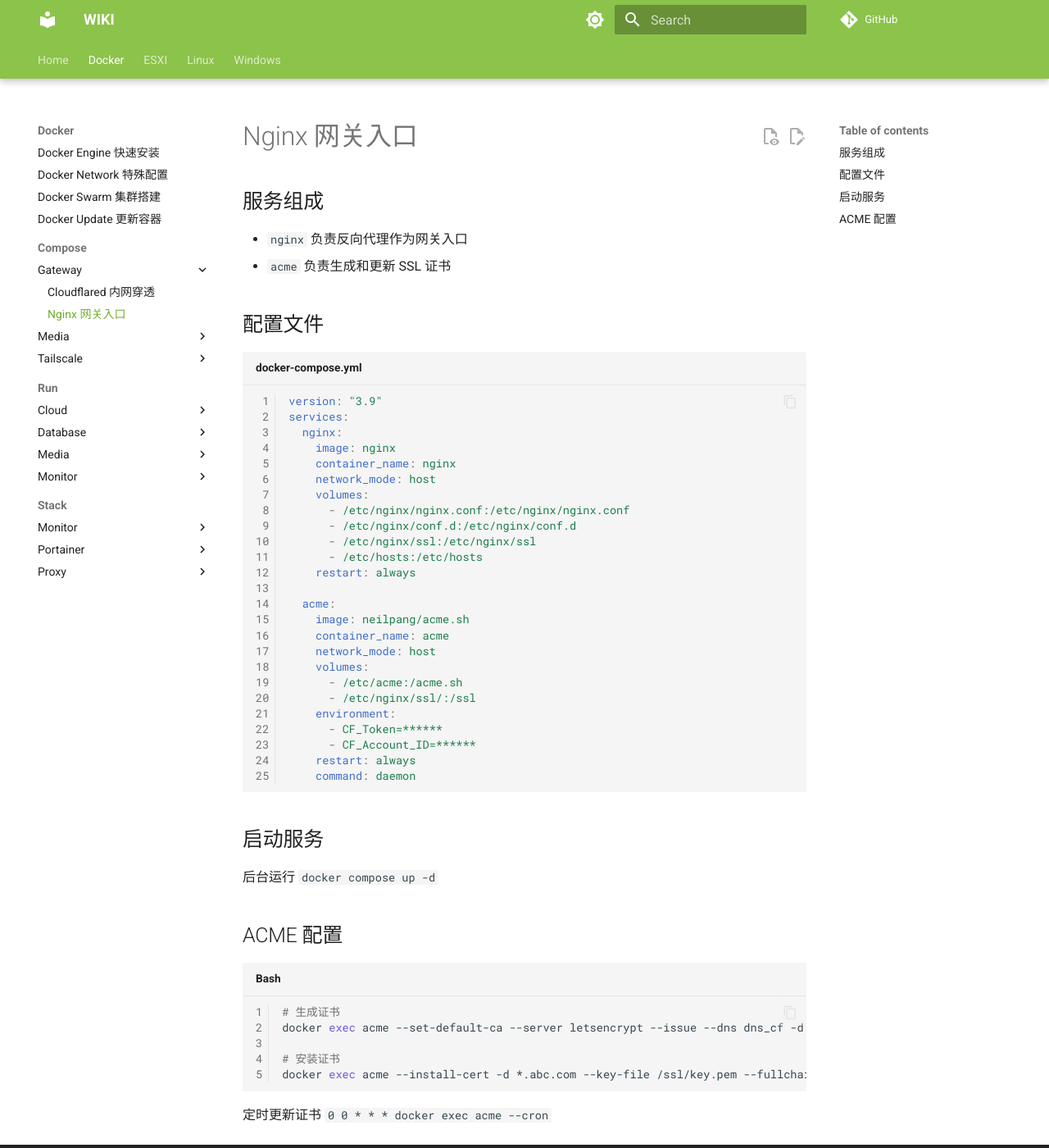
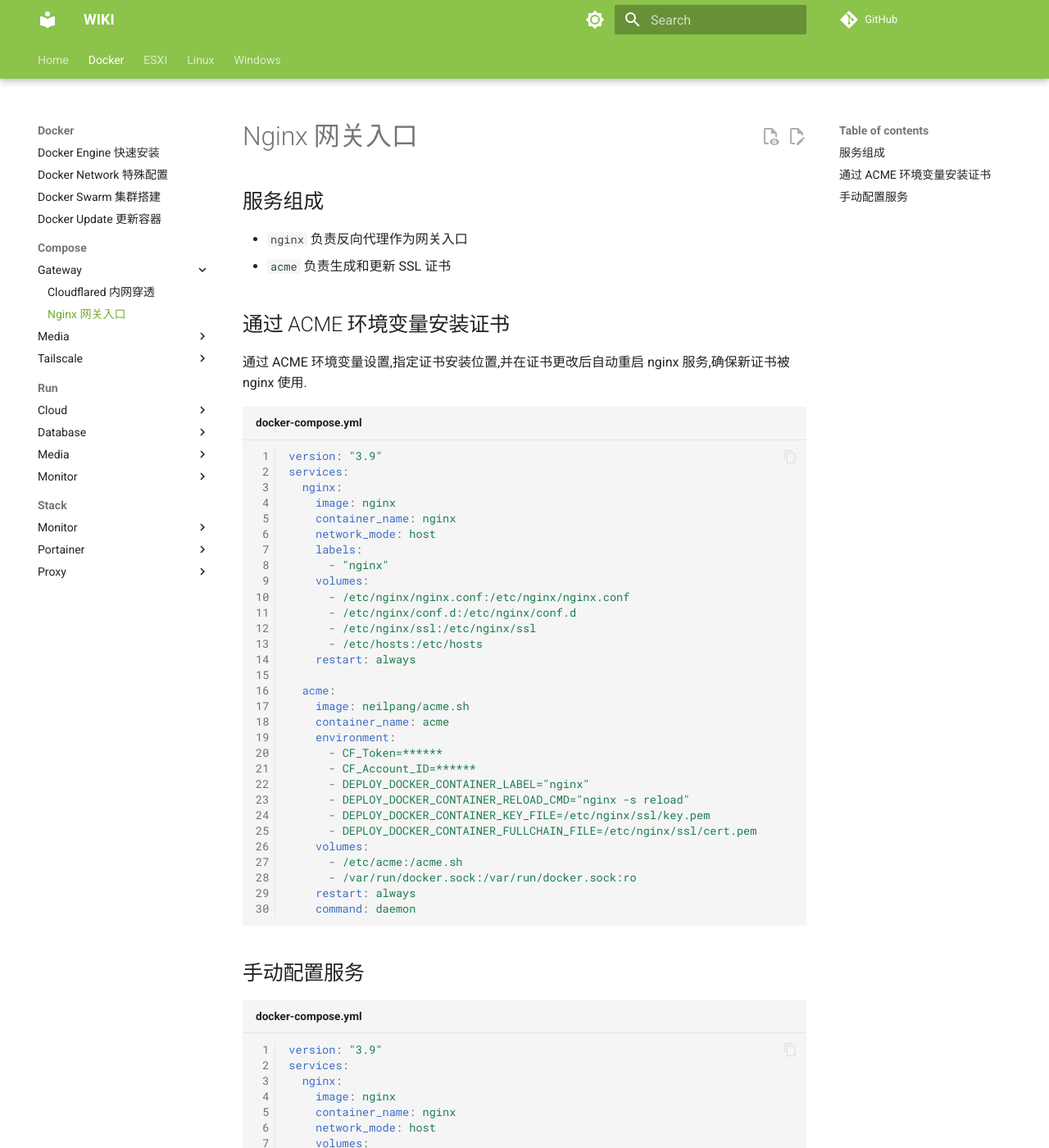
Before and after one commit to zexvar/wiki, an MkDocs documentation site: the page built from docs/Docker/Compose/Gateway/nginx.md, in a window 1280 px wide and 1400 px high. Shown: the whole window at 82% size. Built offline with MkDocs 1.6.1 and Material for MkDocs 9.7.7, drawn with Linux system fonts in a browser that asks for light colours; comment, search, counter and statistics services are not loaded; the version menu is left out.

Commit message:
update Docker\Compose\Gateway

````diff
--- a/docs/Docker/Compose/Gateway/nginx.md
+++ b/docs/Docker/Compose/Gateway/nginx.md
@@ -5,7 +5,44 @@
 - `nginx` 负责反向代理作为网关入口
 - `acme` 负责生成和更新 SSL 证书
 
-## 配置文件
+## 通过 ACME 环境变量安装证书
+
+通过 ACME 环境变量设置,指定证书安装位置,并在证书更改后自动重启 nginx 服务,确保新证书被 nginx 使用.
+
+```yml title='docker-compose.yml'
+version: "3.9"
+services:
+  nginx:
+    image: nginx
+    container_name: nginx
+    network_mode: host
+    labels:
+      - "nginx"
+    volumes:
+      - /etc/nginx/nginx.conf:/etc/nginx/nginx.conf
+      - /etc/nginx/conf.d:/etc/nginx/conf.d
+      - /etc/nginx/ssl:/etc/nginx/ssl
+      - /etc/hosts:/etc/hosts
+    restart: always
+
+  acme:
+    image: neilpang/acme.sh
+    container_name: acme
+    environment:
+      - CF_Token=******
+      - CF_Account_ID=******
+      - DEPLOY_DOCKER_CONTAINER_LABEL="nginx"
+      - DEPLOY_DOCKER_CONTAINER_RELOAD_CMD="nginx -s reload"
+      - DEPLOY_DOCKER_CONTAINER_KEY_FILE=/etc/nginx/ssl/key.pem
+      - DEPLOY_DOCKER_CONTAINER_FULLCHAIN_FILE=/etc/nginx/ssl/cert.pem
+    volumes:
+      - /etc/acme:/acme.sh
+      - /var/run/docker.sock:/var/run/docker.sock:ro
+    restart: always
+    command: daemon
+```
+
+## 手动配置服务
 
 ```yml title='docker-compose.yml'
 version: "3.9"
@@ -35,11 +72,7 @@
     command: daemon
 ```
 
-## 启动服务
-
-后台运行 `docker compose up -d`
-
-## ACME 配置
+ACME 配置
 
 ```shell
 # 生成证书
````
